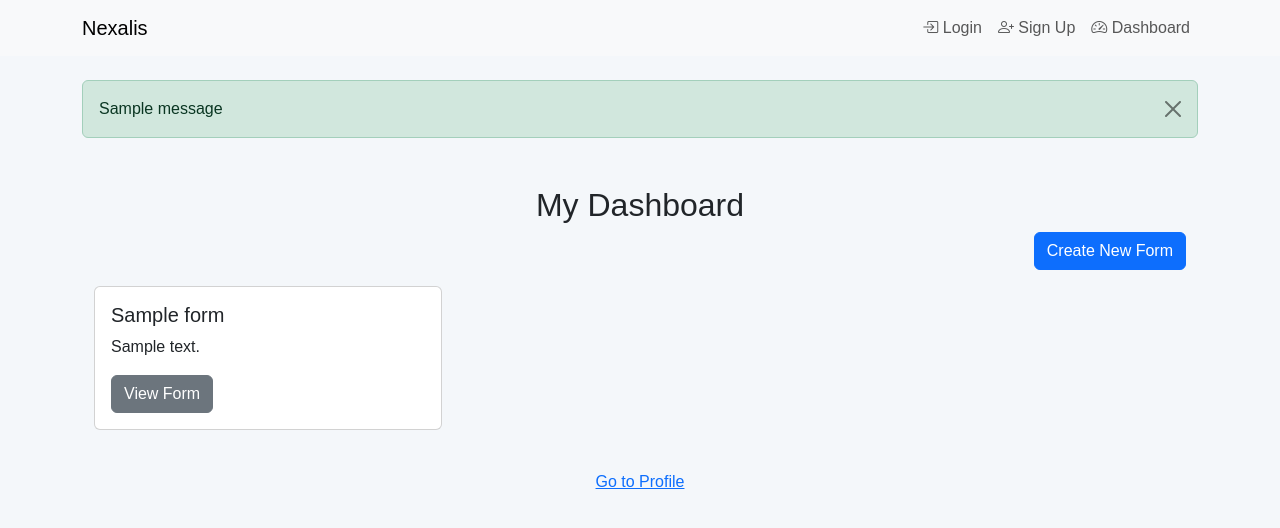
After one commit to Rugwiroparfait/Nexalis, a Flask app: template frontend/templates/dashboard.html in a window 1280 px wide. The commit adds this page. Shown: the top 528 px of the page. Run offline with Flask 3, Linux system fonts and the light colour scheme; the template is opened without the code that fills it: values that come from a table or form of the project are taken from there, others are empty; tables that the repository leaves empty hold one stand-in row (values such as "Sample post"); one stand-in notice (Sample message) is shown; parts of the project's set-up code (start-up, migrations or seed data) failed here and were passed over.

Commit message:
Handled authentication frontend

```diff
--- a/frontend/templates/base.html
+++ b/frontend/templates/base.html
@@ -5,24 +5,59 @@
     <meta name="viewport" content="width=device-width, initial-scale=1.0">
     <title>{% block title %}Nexalis{% endblock %}</title>
     <link href="https://cdn.jsdelivr.net/npm/bootstrap@5.3.0-alpha1/dist/css/bootstrap.min.css" rel="stylesheet">
+    <link href="https://cdnjs.cloudflare.com/ajax/libs/bootstrap-icons/1.8.1/font/bootstrap-icons.min.css" rel="stylesheet">
 </head>
 <body style="background-color: #f4f7fa; font-family: Arial, sans-serif;">
 
     <!-- Navigation Bar -->
     <nav class="navbar navbar-expand-lg navbar-light bg-light">
-        <a class="navbar-brand" href="#">Nexalis</a>
-        <div class="collapse navbar-collapse">
-            <ul class="navbar-nav ml-auto">
-                <li class="nav-item"><a class="nav-link" href="/login">Login</a></li>
-                <li class="nav-item"><a class="nav-link" href="/signup">Sign Up</a></li>
-            </ul>
+        <div class="container">
+            <a class="navbar-brand" href="#">Nexalis</a>
+            <button class="navbar-toggler" type="button" data-bs-toggle="collapse" data-bs-target="#navbarNav" aria-controls="navbarNav" aria-expanded="false" aria-label="Toggle navigation">
+                <span class="navbar-toggler-icon"></span>
+            </button>
+            <div class="collapse navbar-collapse" id="navbarNav">
+                <ul class="navbar-nav ms-auto">
+                    <li class="nav-item">
+                        <a class="nav-link" href="{{ url_for('frontend.login_view') }}">
+                            <i class="bi bi-box-arrow-in-right"></i> Login
+                        </a>
+                    </li>
+                    <li class="nav-item">
+                        <a class="nav-link" href="{{ url_for('frontend.signup_view') }}">
+                            <i class="bi bi-person-plus"></i> Sign Up
+                        </a>
+                    </li>
+                    <li class="nav-item">
+                        <a class="nav-link" href="{{ url_for('frontend.dashboard_view') }}">
+                            <i class="bi bi-speedometer2"></i> Dashboard
+                        </a>
+                    </li>
+                </ul>
+            </div>
         </div>
     </nav>
 
+    <!-- Flash Messages -->
+    <div class="container mt-4">
+        {% with messages = get_flashed_messages(with_categories=True) %}
+            {% if messages %}
+                {% for category, message in messages %}
+                    <div class="alert alert-{{ category }} alert-dismissible fade show" role="alert">
+                        {{ message }}
+                        <button type="button" class="btn-close" data-bs-dismiss="alert" aria-label="Close"></button>
+                    </div>
+                {% endfor %}
+            {% endif %}
+        {% endwith %}
+    </div>
+
+    <!-- Main Content -->
     <div class="container mt-5">
         {% block content %}{% endblock %}
     </div>
 
+    <!-- Scripts -->
     <script src="https://cdn.jsdelivr.net/npm/bootstrap@5.3.0-alpha1/dist/js/bootstrap.bundle.min.js"></script>
 </body>
 </html>
--- /dev/null
+++ b/frontend/templates/dashboard.html
@@ -0,0 +1,34 @@
+{% extends "base.html" %}
+
+{% block title %}Dashboard - Nexalis{% endblock %}
+
+{% block content %}
+<div class="container mt-4">
+    <h2 class="text-center">My Dashboard</h2>
+    <div class="d-flex justify-content-end">
+        <a href="{{ url_for('frontend.create_form') }}" class="btn btn-primary mb-3">Create New Form</a>
+    </div>
+
+    <div class="row">
+        {% if forms %}
+            {% for form in forms %}
+                <div class="col-md-4 mb-4">
+                    <div class="card">
+                        <div class="card-body">
+                            <h5 class="card-title">{{ form.title }}</h5>
+                            <p class="card-text">{{ form.description }}</p>
+                            <a href="{{ url_for('frontend.view_form', form_id=form.id) }}" class="btn btn-secondary">View Form</a>
+                        </div>
+                    </div>
+                </div>
+            {% endfor %}
+        {% else %}
+            <p class="text-center">You haven't created any forms yet.</p>
+        {% endif %}
+    </div>
+
+    <div class="text-center mt-3">
+        <a href="{{ url_for('frontend.profile') }}">Go to Profile</a>
+    </div>
+</div>
+{% endblock %}
--- a/frontend/templates/login.html
+++ b/frontend/templates/login.html
@@ -84,7 +84,7 @@
       <div align="center">
         <button class="btn btn-primary" type="submit">Login</button>
       </div>
-      <a href="{{ url_for('auth.sign_up') }}" class="signup-link">Don't have an account? Sign up here</a>
+      <a href="{{ url_for('users.signup') }}" class="signup-link">Don't have an account? Sign up here</a>
     </form>
   </div>
 </div>
```
Also changed, not shown: frontend/templates/signup.html (+23 -36 lines), frontend/views.py (+10 -2 lines).
